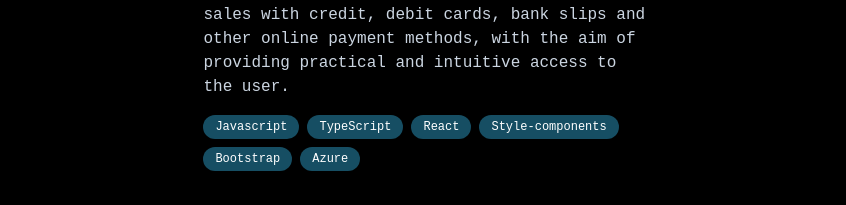
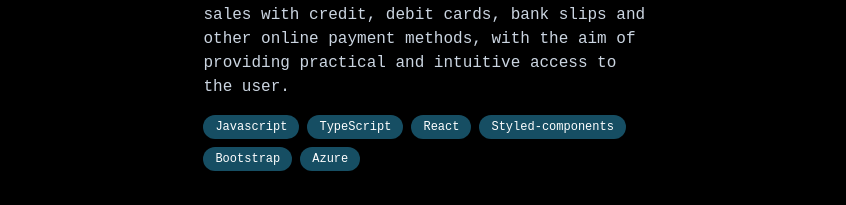
Before and after one commit to karinebrito/karinebrito.github.io, a React (Vite) app: page / in a window 1280 px wide. Shown: the part 2328-2533 px from the top of the page, without its empty margins (215-1061 px from the left). Built offline with nearby package versions, Linux system fonts and the light colour scheme.

Commit message:
correcting typo

```diff
--- a/src/components/experience.tsx
+++ b/src/components/experience.tsx
@@ -94,7 +94,7 @@ const Experience = () => {
                 </li>
                 <li className='mr-2 mt-2'>
                   <div className='flex items-center rounded-full bg-cyan-900 px-3 py-1 text-xs text-white'>
-                    Style-components
+                    Styled-components
                   </div>
                 </li>
                 <li className='mr-2 mt-2'>
```
